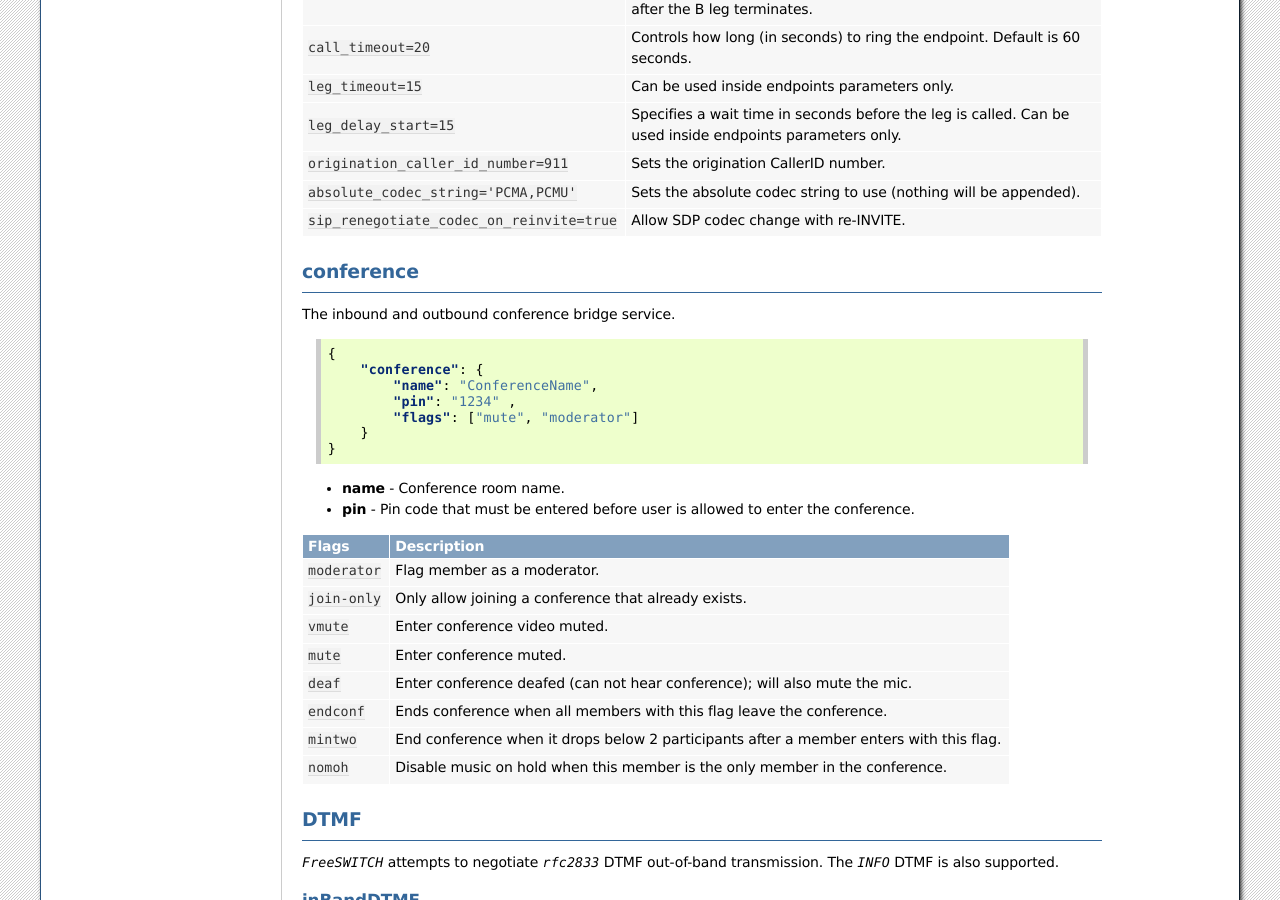
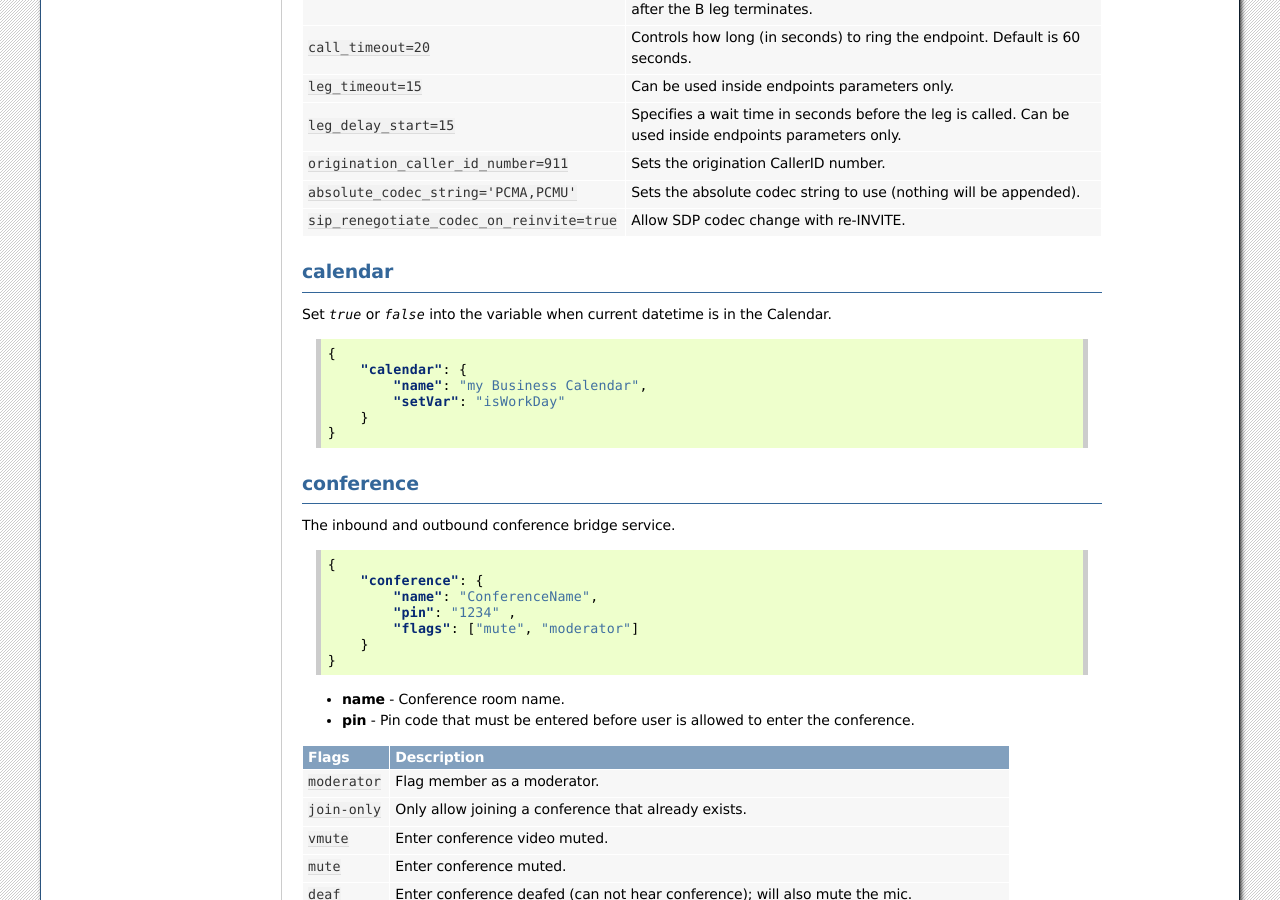
Before and after one commit to webitel/docs-en, a Sphinx documentation site: the page built from source/acr-applications.rst, in a window 1280 px wide and 900 px high, scrolled down 2268 px. Built offline with Sphinx 7.4.7, drawn with Linux system fonts in a browser that asks for light colours.

Commit message:
new ACR application "calendar"

```diff
--- a/source/acr-applications.rst
+++ b/source/acr-applications.rst
@@ -163,6 +163,21 @@ parameters
 | ``sip_renegotiate_codec_on_reinvite=true`` | Allow SDP codec change with re-INVITE.                                              |
 +--------------------------------------------+-------------------------------------------------------------------------------------+
 
+calendar
+----------
+
+.. py:module:: calendar
+
+Set `true` or `false` into the variable when current datetime is in the Calendar.
+
+.. code-block:: json
+
+    {
+        "calendar": {
+            "name": "my Business Calendar",
+            "setVar": "isWorkDay"
+        }
+    }
 
 conference
 ----------
```
